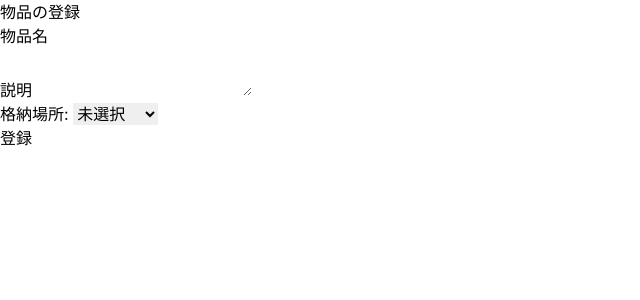
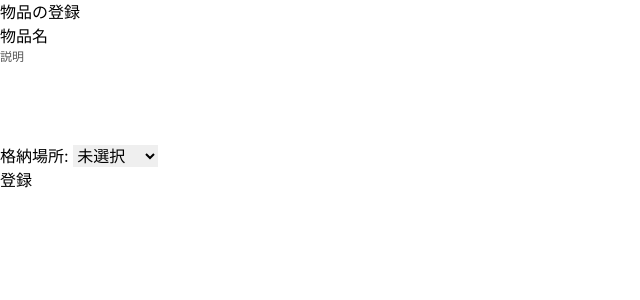
Before and after one commit to sohosai/qr-frontend, a Next.js app: page /fixtures in a window 1280 px wide. Shown: the top 300 px of the page, without its empty margins (0-640 px from the left). Built offline with nearby package versions, Linux system fonts and the light colour scheme.

Commit message:
📝 fixtures/indexにTextAreaを実装！

```diff
--- a/src/pages/fixtures/index.tsx
+++ b/src/pages/fixtures/index.tsx
@@ -2,6 +2,7 @@ import Head from 'next/head'
 import { v4 as uuidv4 } from 'uuid'
 import { useState } from "react"
 import QRCode from '@/components/QRCode'
+import TextArea from '@/components/TextArea'
 
 /**
  * 物品を登録できる
@@ -67,11 +68,12 @@ const FixturesIndex = () => {
           ></input>
         </div>
         <div>
-          <label>説明</label>
-          <textarea
-            value={fixturesDescription}
+          <TextArea
+            label="説明"
+            placeholder=""
+            text={fixturesDescription}
             onChange={onChangeFixturesDescription}
-          ></textarea>
+          />
         </div>
         <div>
           <label>格納場所: </label>
```
